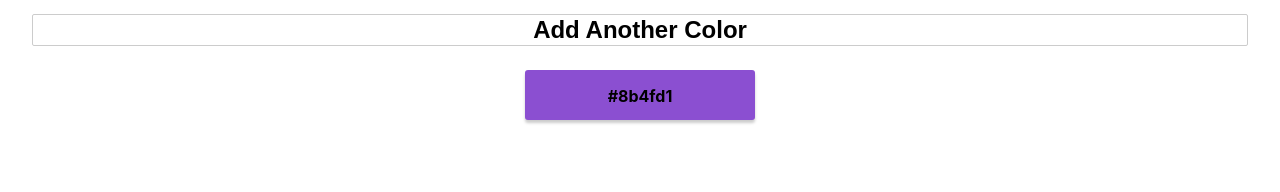
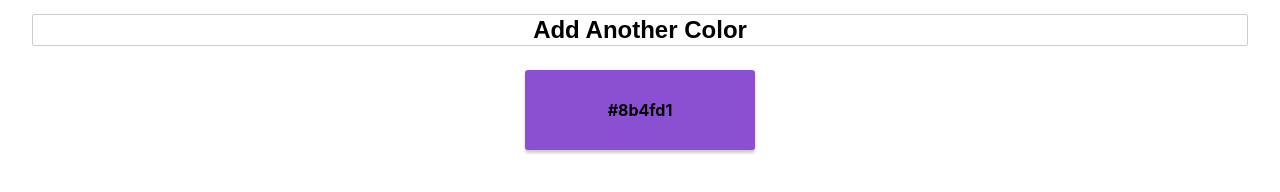
Before and after one commit to andrewywoo/chameleon, a React (Create React App) app: page / in a window 1280 px wide. Shown: the part 152-344 px from the top of the page. Built offline with nearby package versions, Linux system fonts and the light colour scheme.

Commit message:
made hex box larger. changed overlay to react component to manage overlay state

```diff
--- a/src/App.js
+++ b/src/App.js
@@ -7,20 +7,12 @@ class App extends Component {
   getColor = () => "#" + Math.floor(Math.random() * 16777215).toString(16);
 
   state = {
-    randHexList: [{ hexColor: this.getColor(), visibility: "visible" }]
-  };
-
-  showHexText = index => {
-    const hexList = [...this.state.randHexList];
-    hexList[index].visibility === "hidden"
-      ? (hexList[index].visibility = "visible")
-      : (hexList[index].visibility = "hidden");
-    this.setState({ randHexList: hexList });
+    randHexList: [{ hexColor: this.getColor() }]
   };
 
   addAnotherColor = () => {
     const addRandHex = [...this.state.randHexList];
-    addRandHex.push({ hexColor: this.getColor(), visibility: "visible" });
+    addRandHex.push({ hexColor: this.getColor() });
     this.setState({ randHexList: addRandHex });
   };
 
@@ -38,7 +30,6 @@ class App extends Component {
         <RandHexBoxList
           hexList={this.state.randHexList}
           clicked={this.deleteAColor}
-          hover={this.showHexText}
         />
       </div>
     );
--- a/src/components/RandHexBoxList/RandHexBox/BoxOverlay/BoxOverlay.js
+++ b/src/components/RandHexBoxList/RandHexBox/BoxOverlay/BoxOverlay.js
@@ -1,7 +1,11 @@
-import React from "react";
+import React, { Component } from "react";
 
-const boxOverlay = props => {
-  return <p style={{ visibility: props.isVisible }}>{props.randomHex}</p>;
-};
+class BoxOverlay extends Component {
+  state = {};
 
-export default boxOverlay;
+  render() {
+    return <p>{this.props.randomHex}</p>;
+  }
+}
+
+export default BoxOverlay;
--- a/src/components/RandHexBoxList/RandHexBox/RandHexBox.js
+++ b/src/components/RandHexBoxList/RandHexBox/RandHexBox.js
@@ -8,14 +8,8 @@ const randHexBox = props => {
       className={classes.RandHexBox}
       style={{ backgroundColor: props.randomHex }}
       onClick={props.clicked.bind(this, props.index)}
-      //onMouseOver={props.hover.bind(this, props.index)}
-      //onMouseLeave={props.hover.bind(this, props.index)}
     >
-      <BoxOverlay
-        randomHex={props.randomHex}
-        isVisible={props.isVisible}
-        index={props.index}
-      />
+      <BoxOverlay randomHex={props.randomHex} index={props.index} />
     </div>
   );
 };
--- a/src/components/RandHexBoxList/RandHexBox/RandHexBox.module.css
+++ b/src/components/RandHexBoxList/RandHexBox/RandHexBox.module.css
@@ -1,5 +1,5 @@
 .RandHexBox {
-  height: 50px;
+  height: 80px;
   width: 18%;
   text-align: center;
   margin: 0.5rem;
@@ -7,10 +7,12 @@
   border-radius: 3px;
   box-shadow: 0 3px 3px #ccc;
   display: flex;
-  align-content: center;
+  align-items: center;
   justify-content: center;
 }
 
 p {
+  margin: 0;
+  padding: 0;
   font-weight: bold;
 }
--- a/src/components/RandHexBoxList/RandHexBoxList.js
+++ b/src/components/RandHexBoxList/RandHexBoxList.js
@@ -9,9 +9,7 @@ const randHexBoxList = props => {
         key={index}
         index={index}
         randomHex={hex.hexColor}
-        isVisible={hex.visibility}
         clicked={props.clicked}
-        hover={props.hover}
       />
     );
   });
```
